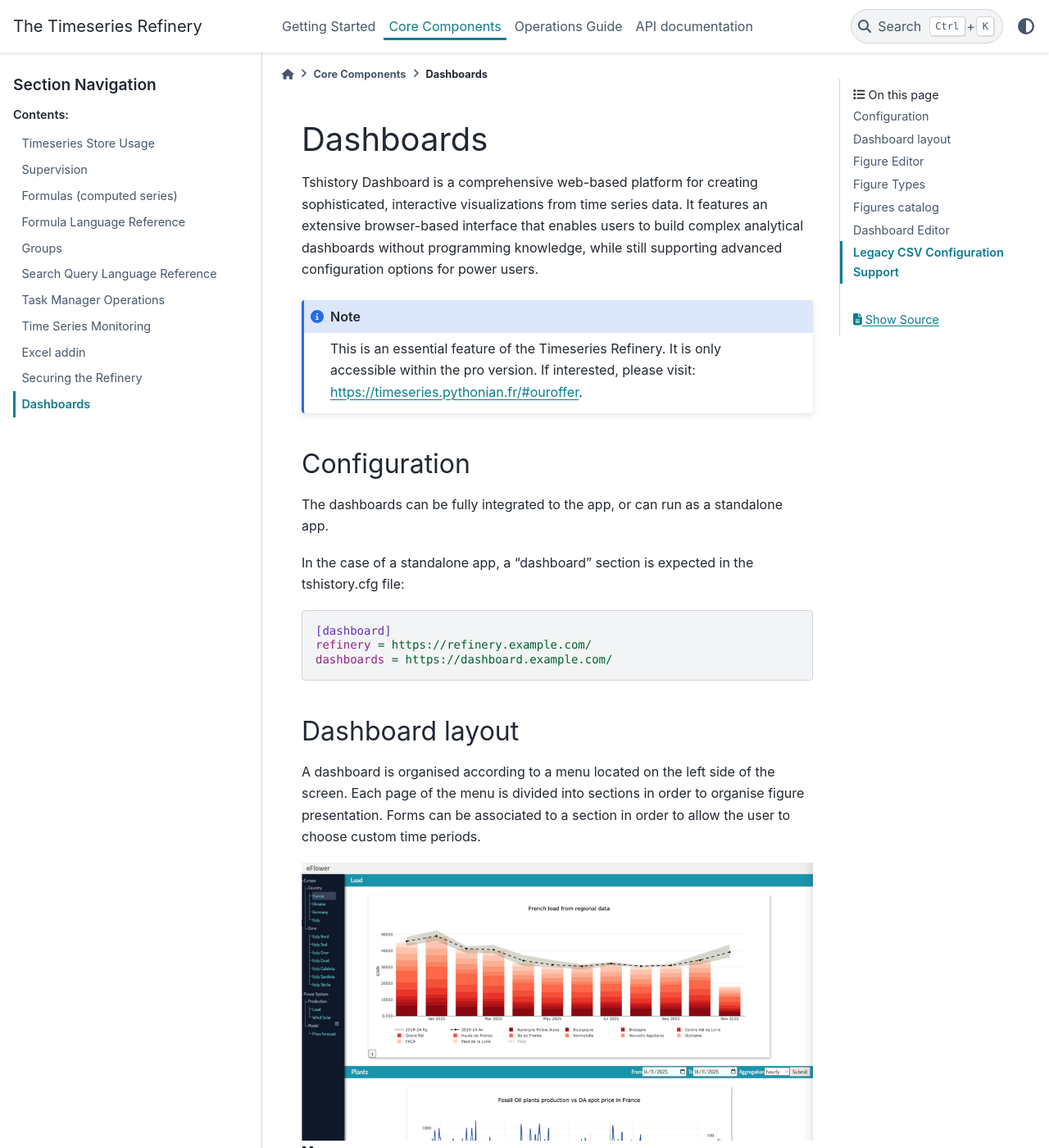
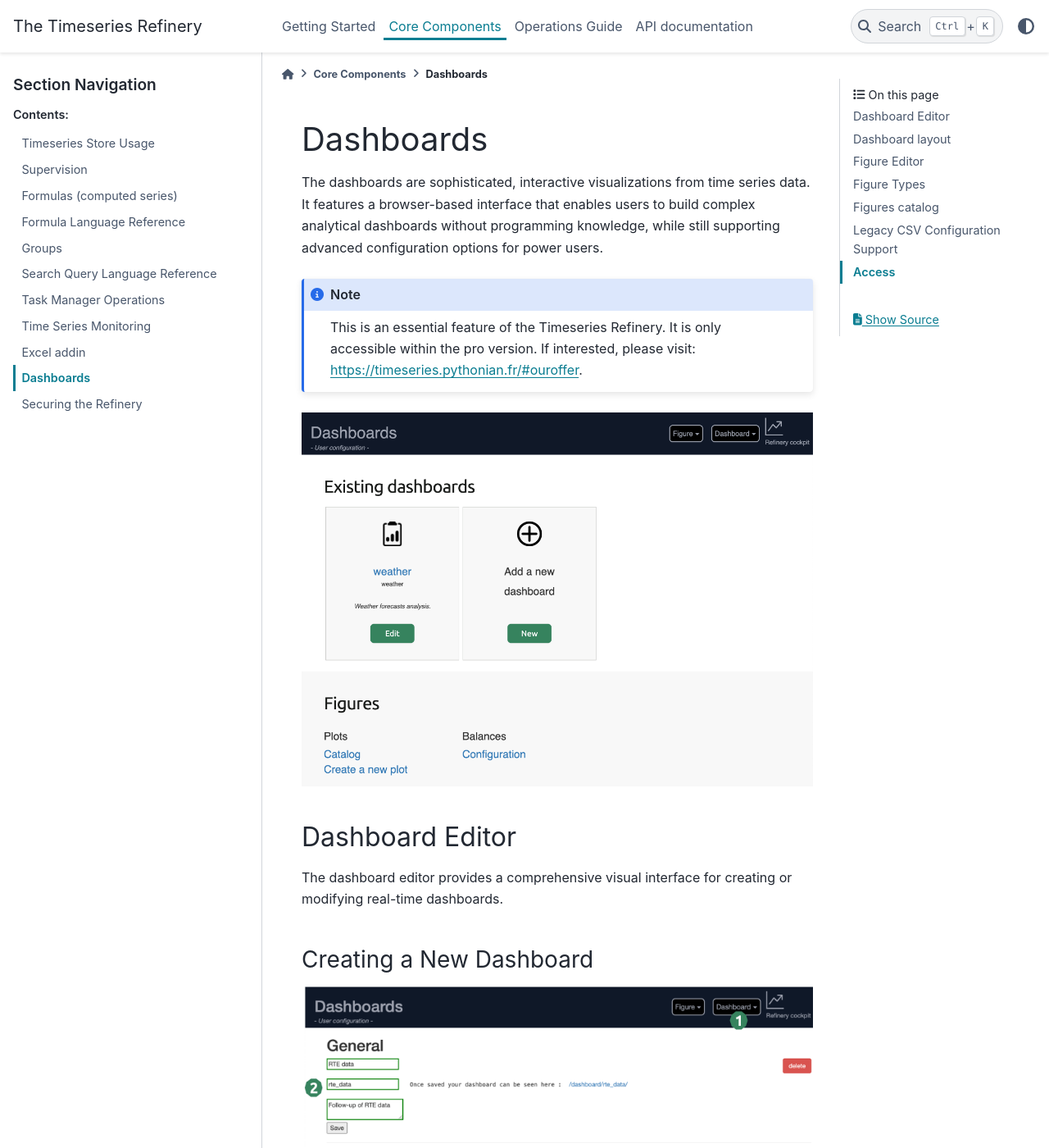
Before and after one commit to pythonianfr/tshistory_refinery, a Sphinx documentation site: the page built from docs/core_components/dashboard.rst, in a window 1280 px wide and 1400 px high. Shown: the whole window at 82% size. Built offline with Sphinx 7.4.7 and the PyData theme 0.15.4, drawn with Linux system fonts in a browser that asks for light colours; some of the changed text lies outside the part shown.

Commit message:
docs/core_components/dashboard: page reorganisation

```diff
--- a/docs/core_components/dashboard.rst
+++ b/docs/core_components/dashboard.rst
@@ -1,9 +1,8 @@
 Dashboards
 ==========
 
-Tshistory Dashboard is a comprehensive web-based platform for creating
-sophisticated, interactive visualizations from time
-series data. It features an extensive browser-based interface that
+The dashboards are sophisticated, interactive visualizations from time
+series data. It features a browser-based interface that
 enables users to build complex analytical dashboards without
 programming knowledge, while still supporting advanced configuration
 options for power users.
@@ -14,18 +13,31 @@ options for power users.
    If interested, please visit: https://timeseries.pythonian.fr/#ouroffer.
 
 
-Configuration
--------------
+.. image:: dashboard_homepage.png
 
-The dashboards can be fully integrated to the app, or can run as a standalone app.
 
-In the case of a standalone app, a "dashboard" section is expected in the tshistory.cfg file:
+Dashboard Editor
+----------------
 
-.. code:: ini
+The dashboard editor provides a comprehensive visual interface for
+creating or modifying real-time dashboards.
 
-   [dashboard]
-   refinery = https://refinery.example.com/
-   dashboards = https://dashboard.example.com/
+Creating a New Dashboard
+~~~~~~~~~~~~~~~~~~~~~~~~
+
+.. image:: dashboard_editor.png
+
+
+1. **Access the Dashboard Editor**: From the dashboard's homepage, or the "dashboard" dropdown at the top right of the page.
+2. **General information**: Define the title, the segment (of the future link of your dashboard) and a short description.
+3. **Menu depth**: Set up the depth of your menu tree. You'll be able to increase it later if you reorganize your page.
+4. **Structure**: Define level and section names. Organize your figures in the right sections. A figure catalog is available to choose existing figures.
+5. **Save**: Save your dashboard and follow the link given in the "General" section to view it. You can share this link with your team!
+
+
+.. warning::
+
+    Mandatory fields are highlighted with red dots appearing in the input field. You cannot save your dashboard if mandatory fields are empty.
 
 
 
@@ -146,22 +158,6 @@ data exports, and when exact numerical values are more important than visual tre
 .. image:: table.png
    :align: center
 
-Group
-~~~~~
-The group figure is designed to visualize "group" data, which represents multiple related scenarios
-or ensemble forecasts. It displays all members of a group simultaneously, allowing comparison
-between different scenarios or model runs.
-
-**Common use cases:**
-    - Weather ensemble forecasts (multiple model runs)
-    - Monte Carlo simulation results
-    - Scenario planning (best case, worst case, expected)
-    - Uncertainty quantification in predictions
-
-.. image:: group.png
-   :width: 600px
-   :align: center
-
 Scatter
 ~~~~~~~
 The scatter plot is essential for analyzing correlations and relationships between two variables.
@@ -240,6 +236,24 @@ particularly useful for tracking changes and understanding data evolution.
    :width: 600px
    :align: center
 
+
+Group
+~~~~~
+The group figure is designed to visualize "group" data, which represents multiple related scenarios
+or ensemble forecasts. It displays all members of a group simultaneously, allowing comparison
+between different scenarios or model runs.
+
+**Common use cases:**
+    - Weather ensemble forecasts (multiple model runs)
+    - Monte Carlo simulation results
+    - Scenario planning (best case, worst case, expected)
+    - Uncertainty quantification in predictions
+
+.. image:: group.png
+   :width: 600px
+   :align: center
+
+
 .. note::
 
     Keep in mind that new figure types can be easily added.
@@ -264,30 +278,6 @@ capabilities:
     - Embedded preview functionality
 
 
-Dashboard Editor
-----------------
-
-The dashboard editor provides a comprehensive visual interface for
-creating or modifying real-time dashboards.
-
-Creating a New Dashboard
-~~~~~~~~~~~~~~~~~~~~~~~~
-
-.. image:: dashboard_editor.png
-
-
-1. **Access the Dashboard Editor**: From the dashboard's homepage, or the "dashboard" dropdown at the top right of the page.
-2. **General information**: Define the title, the segment (of the future link of your dashboard) and a short description.
-3. **Menu depth**: Set up the depth of your menu tree. You'll be able to increase it later if you reorganize your page.
-4. **Structure**: Define level and section names. Organize your figures in the right sections. A figure catalog is available to choose existing figures.
-5. **Save**: Save your dashboard and follow the link given in the "General" section to view it. You can share this link with your team!
-
-
-.. warning::
-
-    Mandatory fields are highlighted with red dots appearing in the input field. You cannot save your dashboard if mandatory fields are empty.
-
-
 Legacy CSV Configuration Support
 ---------------------------------
 
@@ -303,3 +293,20 @@ Dashboard maintains support for CSV-based configuration for:
    A Python client will be available in a next version of the tool.
    This client will allow users to create, modify or delete figures and dashboards programmatically.
    It will ease the *automated dashboard generation*.
+
+
+Access
+------
+
+The dashboards are accessible from the menu.
+By default, there are fully integrated to the app (under the segment `/dashboards`).
+
+If needed, it can run as a standalone app.
+It might be useful to have separated domains if user access are different between refinery and dashboard.
+In this case, a "dashboard" section is expected in the tshistory.cfg file:
+
+.. code:: ini
+
+   [dashboard]
+   refinery = https://refinery.example.com/
+   dashboards = https://dashboard.example.com/
--- a/docs/core_components/index.rst
+++ b/docs/core_components/index.rst
@@ -14,5 +14,5 @@ Core Components
    rework
    tswatch
    exceladdin
+   dashboard
    security
-   dashboard
```
Also changed, not shown: docs/core_components/dashboard_homepage.png (added).
